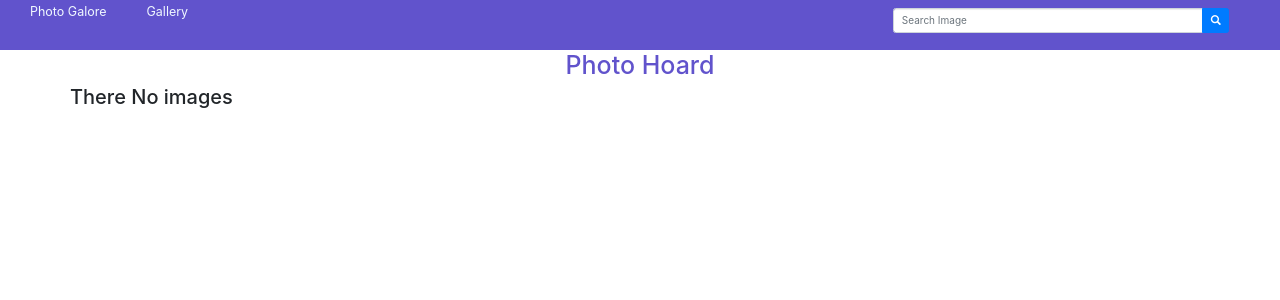
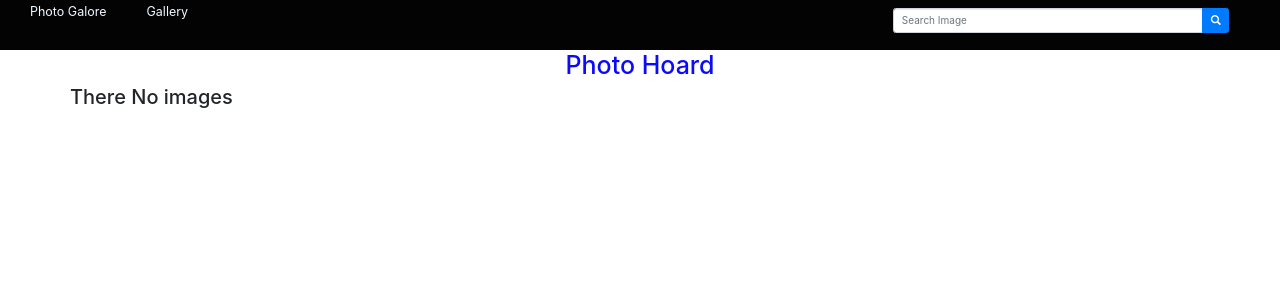
Before and after one commit to Ngima-Muraguri/photo-galore, a Django app: page /image/ in a window 1280 px wide. Shown: the top 300 px of the page. Run offline with Django 3.2, Linux system fonts and the light colour scheme; data that the repository does not hold is empty; some libraries are stand-ins or nearby versions.

Commit message:
fixed bug

```diff
--- a/Gallery/settings.py
+++ b/Gallery/settings.py
@@ -65,6 +65,7 @@ TEMPLATES = [
                 'django.template.context_processors.request',
                 'django.contrib.auth.context_processors.auth',
                 'django.contrib.messages.context_processors.messages',
+                'django.template.context_processors.media',
             ],
         },
     },
@@ -122,7 +123,7 @@ USE_TZ = True
 # Static files (CSS, JavaScript, Images)
 # https://docs.djangoproject.com/en/1.11/howto/static-files/
 
-STATIC_URL = '/static/'
+# STATIC_URL = '/static/'
 
 # Static files (CSS, JavaScript, Images)
 # https://docs.djangoproject.com/en/4.0/howto/static-files/
--- a/galore/templates/all-images.html
+++ b/galore/templates/all-images.html
@@ -4,7 +4,7 @@
         $('#myInput').trigger('focus')
     })
 </script>
-<h1 class="text-center" style="color:#6153cc;">Photo Hoard</h1>
+<h1 class="text-center" style="color:#0a0afc;">Photo Hoard</h1>
 <div class="container">
     <!-- Looping through category  -->
     {% for i in image %}
--- a/galore/templates/navbar.html
+++ b/galore/templates/navbar.html
@@ -1,8 +1,8 @@
-<nav class=" navbar-inverse" style="background-color:#6153cc; color:aliceblue;">
+<nav class=" navbar-inverse" style="background-color:#030303; color:aliceblue;">
     <div class="container-fluid">
         <div class=" navbar-header ">
-            <a class=" navbar-brand " href="{% url 'gallery' %} " style="background-color:#6153cc; color:aliceblue;">Photo Galore</a>
-            <a class=" navbar-brand " href="{% url 'displayImages' %} " style="background-color:#6153cc; color:aliceblue;"> Gallery </a>
+            <a class=" navbar-brand " href="{% url 'gallery' %} " style="background-color:#030303; color:aliceblue;">Photo Galore</a>
+            <a class=" navbar-brand " href="{% url 'displayImages' %} " style="background-color:#030303; color:aliceblue;"> Gallery </a>
         </div>
         <!-- Adding a search form  -->
         <div class="col-sm-4 col-md-4 navbar-right">
```
Also changed, not shown: galore/templates/photo.html (+4 -4 lines).
